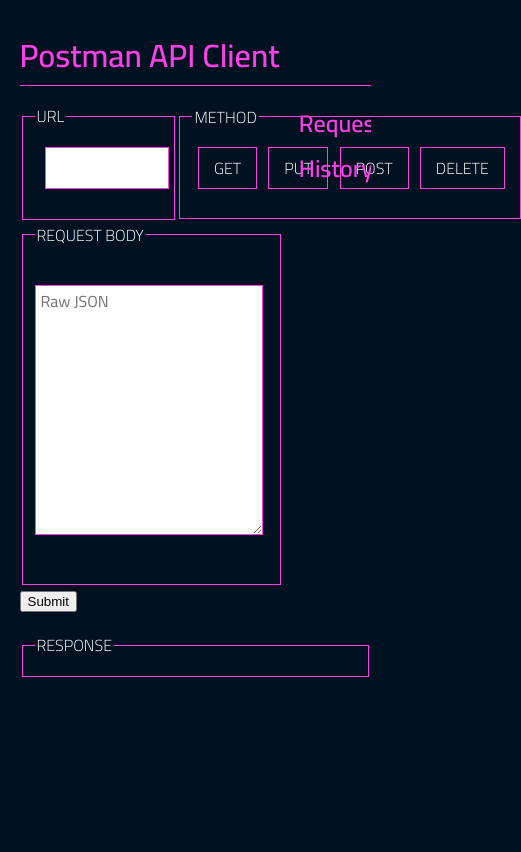
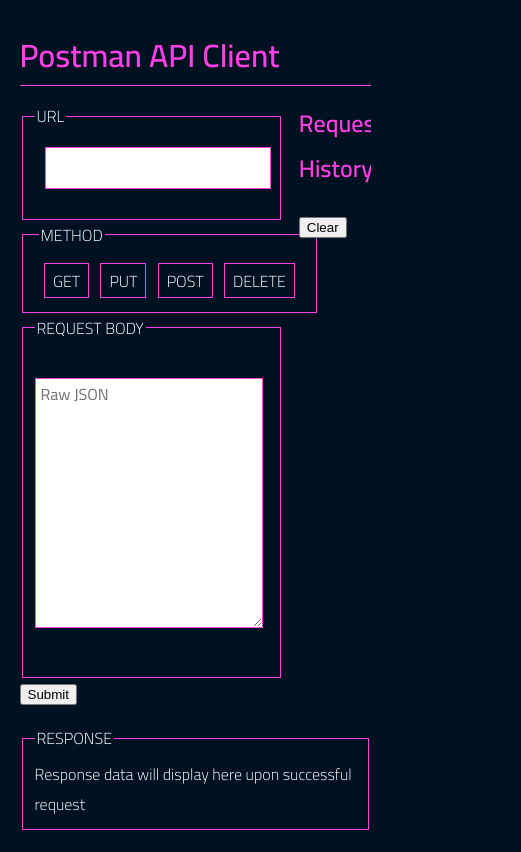
Before and after one commit to jennagoldman/postman-hooks, a React app: page / in a window 390 px wide. Shown: the top 852 px of the page, 521 px wide, since content can reach past the window. Built offline with nearby package versions, Linux system fonts and the light colour scheme.

Commit message:
set requestHistory into localStorage

```diff
--- a/src/components/RequestForm/RequestForm.css
+++ b/src/components/RequestForm/RequestForm.css
@@ -12,7 +12,7 @@
 
 .urlDiv {
   display: inline-block;
-  width: 60%;
+  width: 65%;
 }
 
 .urlInput {
@@ -24,7 +24,7 @@
 
 .methodsDiv {
   display: inline-block;
-  width: 30%;
+  width: 25%;
 }
 
 fieldset {
@@ -32,9 +32,7 @@ fieldset {
 }
 
 .methodsDiv fieldset {
-  padding-top: 21px;
-  padding-right: 10px;
-  padding-bottom: 35px;
+  padding: 1rem;
 }
 
 input {
@@ -58,10 +56,11 @@ input:checked + label {
 
 input + label {
   text-transform: uppercase;
-  padding: 5px 15px;
+  padding:  0.1rem 0.5rem;
   margin: 0.35rem;
   cursor: pointer;
   border: 1px solid #fc40e6;
+  font-size: 1rem;
 }
 
 textarea {
@@ -74,3 +73,11 @@ textarea {
   font-family: 'Cairo', sans-serif;
   line-height: 1.25rem;
 }
+
+@media only screen and (max-width: 1023px) {
+  .urlDiv, .methodsDiv {
+    display: block;
+    width: 100%;
+  }
+
+}
--- a/src/components/RequestHistory/RequestHistory.jsx
+++ b/src/components/RequestHistory/RequestHistory.jsx
@@ -2,7 +2,7 @@ import React from 'react';
 import PropTypes from 'prop-types';
 import styles from './RequestHistory.css';
 
-const RequestHistory = ({ history }) => {
+const RequestHistory = ({ history, onReset }) => {
   const pastRequests = history.map((request, i) => (
     <li key={i}>
       <h3 className={styles.requestMethod}>{request.method}</h3>
@@ -13,6 +13,7 @@ const RequestHistory = ({ history }) => {
   return (
     <section className={styles.historyContainer}>
       <h2>Request History</h2>
+      <button onClick={onReset}>Clear</button>
       <ul>
         {pastRequests}
       </ul>
@@ -22,6 +23,7 @@ const RequestHistory = ({ history }) => {
 
 RequestHistory.propTypes = {
   history: PropTypes.array.isRequired,
+  onReset: PropTypes.func.isRequired
 };
 
 export default RequestHistory;
--- a/src/components/Response/Response.jsx
+++ b/src/components/Response/Response.jsx
@@ -31,7 +31,7 @@ const Response = ({ response }) => (
           base0E: '#ec66d6',
           base0F: '#ec66d6'
         }}
-      /> : null }
+      /> : 'Response data will display here upon successful request' }
     </fieldset>
   </section>
 
--- a/src/containers/RequestFormContainer/RequestFormContainer.jsx
+++ b/src/containers/RequestFormContainer/RequestFormContainer.jsx
@@ -1,4 +1,4 @@
-import React, { useState } from 'react';
+import React, { useState, useEffect } from 'react';
 import RequestForm from '../../components/RequestForm/RequestForm.jsx';
 import Response from '../../components/Response/Response';
 import RequestHistory from '../../components/RequestHistory/RequestHistory.jsx';
@@ -11,6 +11,14 @@ const RequestFormContainer = () => {
   const [body, setBody] = useState('');
   const [response, setResponse] = useState('');
   const [history, setHistory] = useState([]);
+
+  useEffect(() => {
+    if(localStorage.getItem('requestHistory') === null) {
+      localStorage.setItem('requestHistory', JSON.stringify([]));
+    }
+    const history = localStorage.getItem('requestHistory');
+    setHistory(JSON.parse(history));
+  }, []);
 
   const handleUrlChange = ({ target }) => {
     setUrl(target.value);
@@ -26,7 +34,6 @@ const RequestFormContainer = () => {
 
   const handleRequestSubmit = (event) => {
     event.preventDefault();
-
     makeRequest(url, method, body)
       .then(response => setResponse(response));
 
@@ -38,13 +45,20 @@ const RequestFormContainer = () => {
         body
       }
     ]));
+    localStorage.setItem('requestHistory', JSON.stringify(history));
   };
+
+  const handleHistoryReset = () => {
+    localStorage.setItem('requestHistory', JSON.stringify([]));
+    setHistory([]);
+  };
+
 
   return (
     <>
       <div className={styles.flexContainer}>
         <RequestForm url={url} onUrlChange={handleUrlChange} method={method} onMethodChange={handleMethodChange} body={body} onBodyChange={handleBodyChange} onRequestSubmit={handleRequestSubmit} />
-        <RequestHistory history={history} />
+        <RequestHistory history={history} onReset={handleHistoryReset} />
       </div>
       <Response response={response} />
 
```
